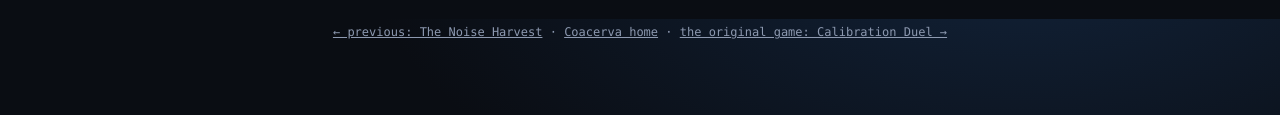
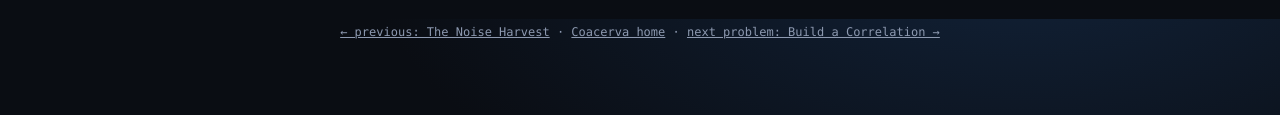
Before and after one commit to Adzic/system-one-playground, a plain HTML site: page problems/ridge.html in a window 1280 px wide. Shown: the part 781-896 px from the top of the page. Drawn offline with nearby package versions, Linux system fonts and the light colour scheme.

Commit message:
Problem B rooms: problems/ridge.html

```diff
--- a/problems/ridge.html
+++ b/problems/ridge.html
@@ -159,7 +159,7 @@
     </div>
   </div>
 
-  <footer><a href="noise.html">← previous: The Noise Harvest</a> · <a href="../index.html">Coacerva home</a> · <a href="../duel.html">the original game: Calibration Duel →</a></footer>
+  <footer><a href="noise.html">← previous: The Noise Harvest</a> · <a href="../index.html">Coacerva home</a> · <a href="correlation.html">next problem: Build a Correlation →</a></footer>
 </div>
 
 <script>
```
